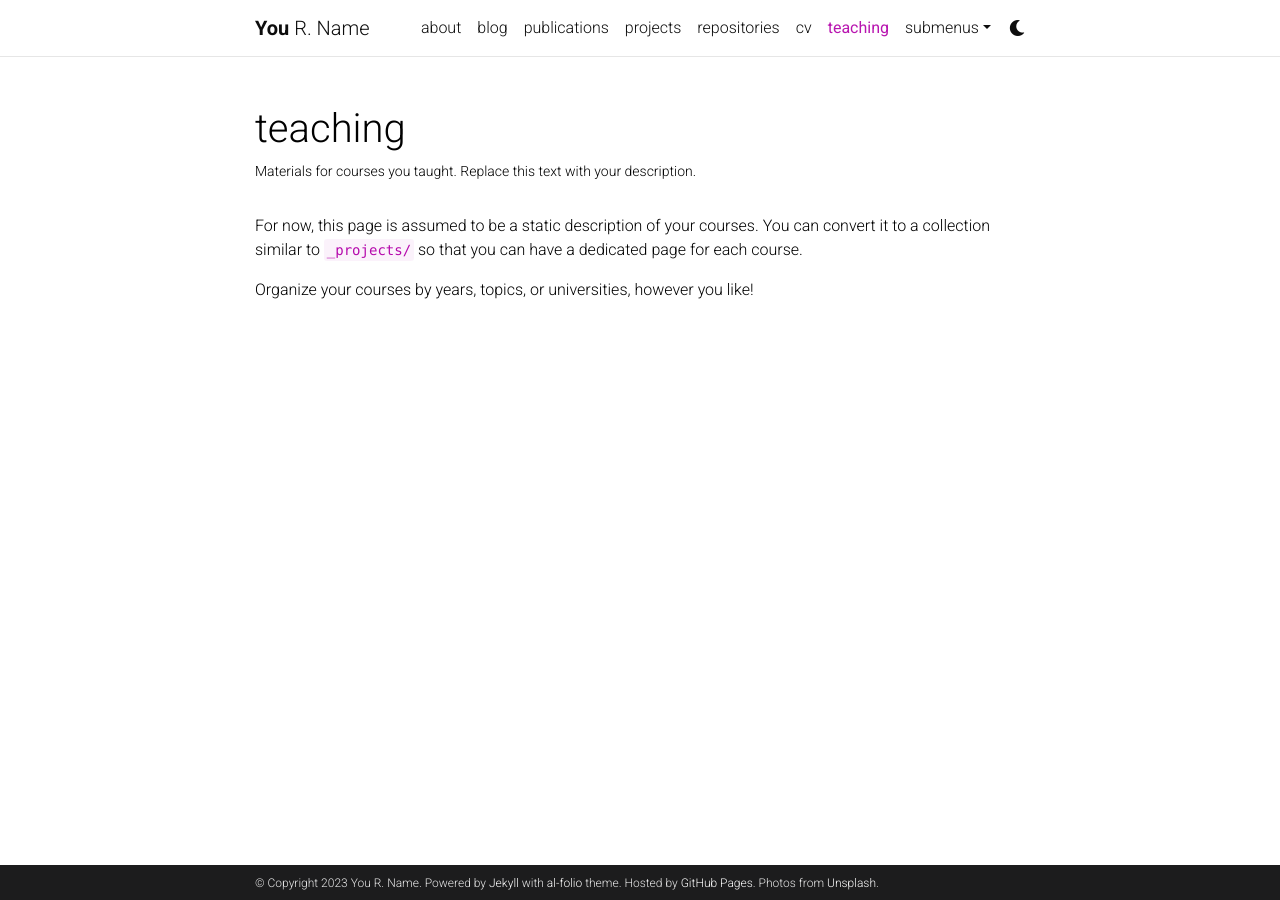
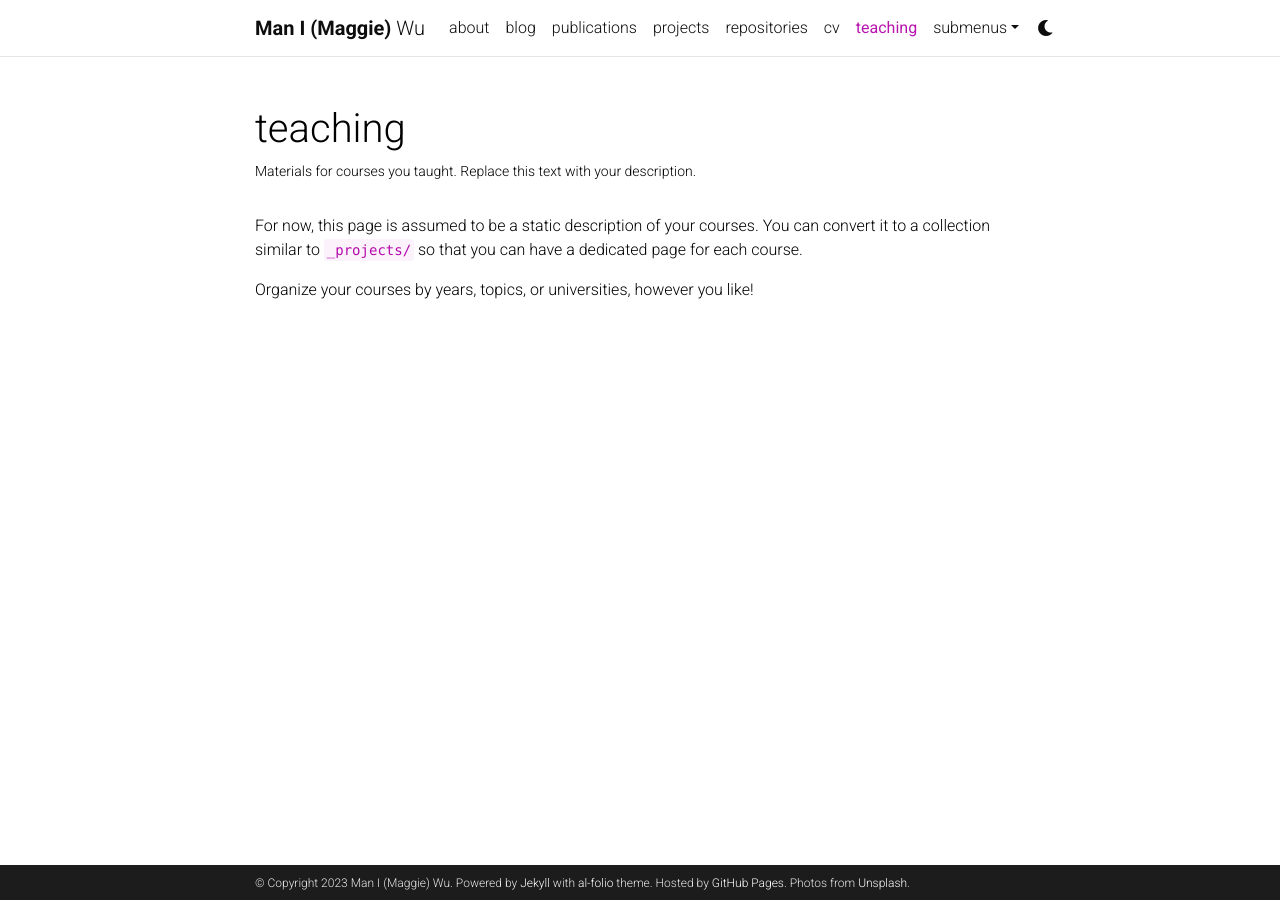
Before and after one commit to maniwu2/portfolio, a Jekyll site: the page built from _pages/teaching.md, in a window 1280 px wide. Built offline with Jekyll 4.4.1, drawn with Linux system fonts in a browser that asks for light colours; comment, search, counter and statistics services are not loaded; a style sheet for code colours, icons or effects is not loaded.

Commit message:
update _config

```diff
--- a/_config.yml
+++ b/_config.yml
@@ -3,10 +3,10 @@
 # -----------------------------------------------------------------------------
 
 title: blank # the website title (if blank, full name will be used instead)
-first_name: You
-middle_name: R.
-last_name: Name
-email: you@example.com
+first_name: Man I (Maggie)
+middle_name:
+last_name: Wu
+email: maniwu (at) umich (.) edu
 description: > # the ">" symbol means to ignore newlines until "footer_text:"
   A simple, whitespace theme for academics. Based on [*folio](https://github.com/bogoli/-folio) design.
 footer_text: >
@@ -18,8 +18,8 @@ keywords: jekyll, jekyll-theme, academic-website, portfolio-website  # add your
 lang: en # the language of your site (for example: en, fr, cn, ru, etc.)
 icon: ⚛️  # the emoji used as the favicon (alternatively, provide image name in /assets/img/)
 
-url: https://alshedivat.github.io # the base hostname & protocol for your site
-baseurl: /al-folio # the subpath of your site, e.g. /blog/
+url: https://maniwu2.github.io # the base hostname & protocol for your site
+baseurl: / # the subpath of your site, e.g. /blog/
 last_updated: false # set to true if you want to display last updated in the footer
 impressum_path:  # set to path to include impressum link in the footer, use the same path as permalink in a page, helps to conform with EU GDPR
 
```
